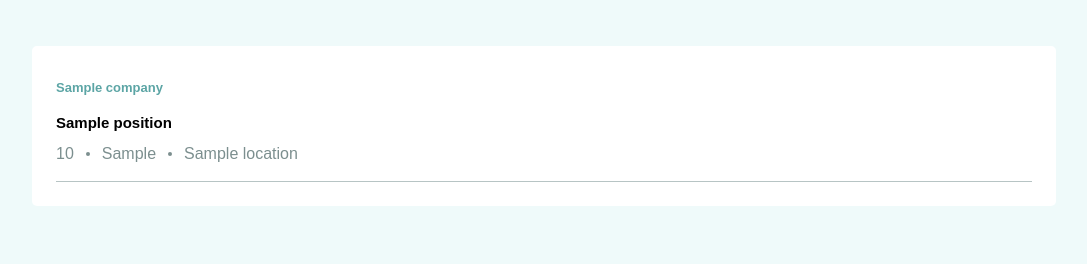
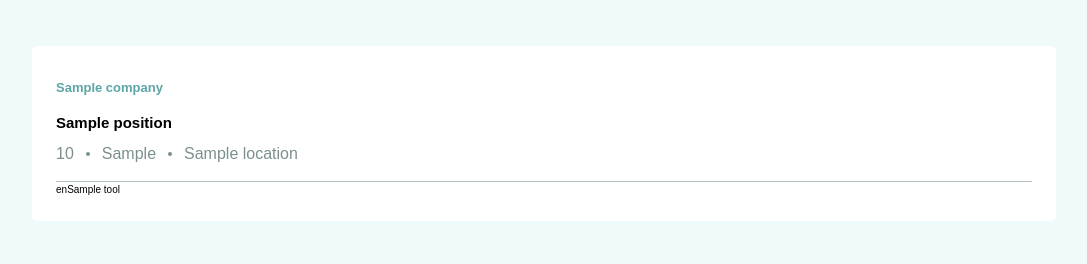
Before and after one commit to jakegodsall/devjobs_portal, a Django app: template fm_joblistings/joblisting/templates/joblisting/index.html in a window 1280 px wide. Shown: the part 536-800 px from the top of the page, without its empty margins (96-1183 px from the left). Run offline with Django 5.2, Linux system fonts and the light colour scheme; the template is opened without the code that fills it: most values are stand-ins (such as "Sample title", 1, 10 or a date in 2020); data that the repository does not hold is empty.

Commit message:
rendered languages and tools in the job_item template

```diff
--- a/fm_joblistings/joblisting/static/joblisting/css/styles.css
+++ b/fm_joblistings/joblisting/static/joblisting/css/styles.css
@@ -534,6 +534,9 @@ video {
 .flex-col {
   flex-direction: column;
 }
+.flex-wrap {
+  flex-wrap: wrap;
+}
 .items-center {
   align-items: center;
 }
--- a/fm_joblistings/joblisting/templates/joblisting/job_item.html
+++ b/fm_joblistings/joblisting/templates/joblisting/job_item.html
@@ -35,4 +35,11 @@
     <li class="w-[0.4rem] h-[0.4rem] rounded-full bg-current"></li>
     <li>{{ joblisting.location }}</li>
   </ul>
+  <ul class="flex flex-wrap">
+    {% for language in joblisting.languages.all %}
+    <div>{{ language }}</div>
+    {% endfor %} {% for tool in joblisting.tools.all %}
+    <div>{{ tool }}</div>
+    {% endfor %}
+  </ul>
 </div>
--- a/fm_joblistings/joblisting/views.py
+++ b/fm_joblistings/joblisting/views.py
@@ -3,7 +3,8 @@ from .models import Job
 
 # Create your views here.
 def index(request):
-    joblistings = Job.objects.all()
+    joblistings = Job.objects.all().prefetch_related('languages').prefetch_related('tools')
+    print(joblistings.get(pk=1))
     return render(
         request,
         'joblisting/index.html',
```
